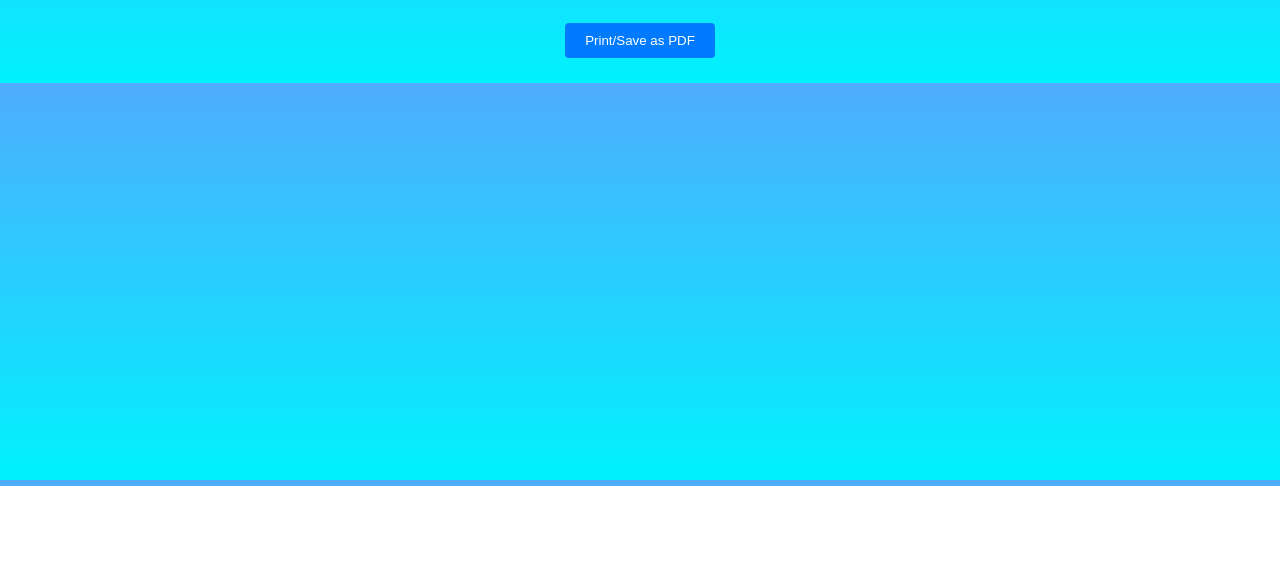
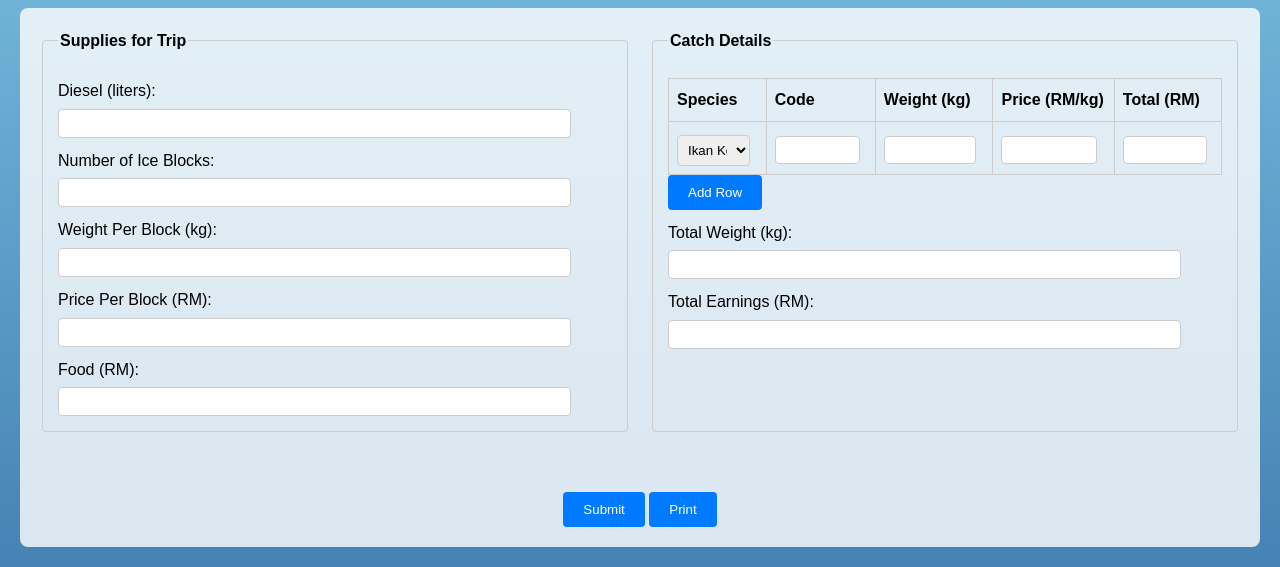
Before and after one commit to usopdrahman/logbookdof, a plain HTML site: page index.html in a window 1280 px wide. Shown: the part 314-881 px from the top of the page. Before the commit the page ends 800 px from the top, so only its background shows below. Drawn offline with Linux system fonts and the light colour scheme.

Commit message:
Update index.html

```diff
--- a/index.html
+++ b/index.html
@@ -9,8 +9,8 @@
             font-family: Arial, sans-serif;
             margin: 20px;
             line-height: 1.6;
-            background: linear-gradient(to bottom, #4facfe, #00f2fe); /* Bluish gradient */
-            color: #fff; /* White text for contrast */
+            background: linear-gradient(to bottom, #87CEEB, #4682B4); /* Bluish gradient background */
+            color: white;
         }
         form {
             max-width: 1200px;
@@ -18,17 +18,16 @@
             display: grid;
             grid-template-columns: 1fr 1fr;
             grid-gap: 20px;
-            background: rgba(255, 255, 255, 0.9); /* Light background for contrast */
-            border-radius: 10px;
+            background: rgba(255, 255, 255, 0.8);
             padding: 20px;
-            color: #000; /* Black text inside form */
+            border-radius: 8px;
+            color: black;
         }
         fieldset {
             margin-bottom: 20px;
             padding: 15px;
             border: 1px solid #ccc;
-            border-radius: 8px;
-            background: #f9f9f9; /* Light background for fieldsets */
+            border-radius: 4px;
         }
         legend {
             font-weight: bold;
@@ -38,8 +37,8 @@
             margin-top: 10px;
         }
         input, select, textarea {
-            width: 90%;  /* Reduce width to make input smaller */
-            padding: 6px;  /* Reduce padding to make it smaller */
+            width: 90%;
+            padding: 6px;
             margin-top: 5px;
             border: 1px solid #ccc;
             border-radius: 4px;
@@ -57,7 +56,7 @@
             text-align: left;
         }
         td input {
-            width: 80%;  /* Make the input fields smaller */
+            width: 80%;
             padding: 5px;
             font-size: 14px;
         }
@@ -73,7 +72,6 @@
             border: none;
             border-radius: 4px;
             cursor: pointer;
-            margin: 5px;
         }
         button:hover {
             background-color: #0056b3;
@@ -144,23 +142,87 @@
             tableBody.appendChild(newRow);
         }
 
+        document.addEventListener("input", calculateTotals);
+
         function printPage() {
             window.print();
         }
-
-        document.addEventListener("input", calculateTotals);
     </script>
 </head>
 <body>
     <div class="logo">
-        <img src="https://drive.google.com/uc?export=view&id=12yBp1mvXzEPtPomVGN_YoMS-jy3QCVHE" alt="Department of Fisheries Malaysia Logo">
+        <img src="https://via.placeholder.com/200" alt="Department of Fisheries Malaysia Logo">
     </div>
     <h1>Buku Log Operasi Menangkap Ikan</h1>
-    <form>
-        <!-- Form content remains unchanged -->
+    <form action="https://script.google.com/macros/s/AKfycbzFBFXNnkSddd0X2fyROQUDiqrgLksBUT8ZWX4iIiYpk-WOZ5y40_YS9sOrIT2s8YsEaQ/exec" method="post">
+        <!-- Supplies for Trip -->
+        <fieldset>
+            <legend>Supplies for Trip</legend>
+            <label for="diesel">Diesel (liters):</label>
+            <input type="number" id="diesel" name="diesel" required>
+
+            <label for="ice-blocks">Number of Ice Blocks:</label>
+            <input type="number" id="ice-blocks" name="ice_blocks" required>
+
+            <label for="weight-per-block">Weight Per Block (kg):</label>
+            <input type="number" id="weight-per-block" name="weight_per_block" required>
+
+            <label for="price-per-block">Price Per Block (RM):</label>
+            <input type="number" step="0.01" id="price-per-block" name="price_per_block" required>
+
+            <label for="food">Food (RM):</label>
+            <input type="number" step="0.01" id="food" name="food" required>
+        </fieldset>
+
+        <!-- Catch Details -->
+        <fieldset>
+            <legend>Catch Details</legend>
+            <table>
+                <thead>
+                    <tr>
+                        <th>Species</th>
+                        <th>Code</th>
+                        <th>Weight (kg)</th>
+                        <th>Price (RM/kg)</th>
+                        <th>Total (RM)</th>
+                    </tr>
+                </thead>
+                <tbody>
+                    <tr>
+                        <td>
+                            <select name="species[]" required>
+                                <option value="Ikan Kembung">Ikan Kembung</option>
+                                <option value="Ikan Tenggiri">Ikan Tenggiri</option>
+                                <option value="Ikan Pari">Ikan Pari</option>
+                                <option value="Ikan Selar">Ikan Selar</option>
+                                <option value="Ikan Merah">Ikan Merah</option>
+                                <option value="Ikan Bawal">Ikan Bawal</option>
+                                <option value="Ikan Duri">Ikan Duri</option>
+                                <option value="Ikan Aji">Ikan Aji</option>
+                                <option value="Ikan Pelaling">Ikan Pelaling</option>
+                                <option value="Ikan Baja">Ikan Baja</option>
+                            </select>
+                        </td>
+                        <td><input type="text" name="code[]" required></td>
+                        <td><input type="number" name="weight[]" required></td>
+                        <td><input type="number" step="0.01" name="price[]" required></td>
+                        <td><input type="number" step="0.01" name="total[]" readonly></td>
+                    </tr>
+                </tbody>
+            </table>
+            <button type="button" onclick="addRow()">Add Row</button>
+
+            <label for="total-weight">Total Weight (kg):</label>
+            <input type="number" id="total-weight" name="total_weight" readonly>
+
+            <label for="total-earnings">Total Earnings (RM):</label>
+            <input type="number" step="0.01" id="total-earnings" name="total_earnings" readonly>
+        </fieldset>
+
+        <div class="button">
+            <button type="submit">Submit</button>
+            <button type="button" onclick="printPage()">Print</button>
+        </div>
     </form>
-    <div class="button">
-        <button type="button" onclick="printPage()">Print/Save as PDF</button>
-    </div>
 </body>
 </html>
```
